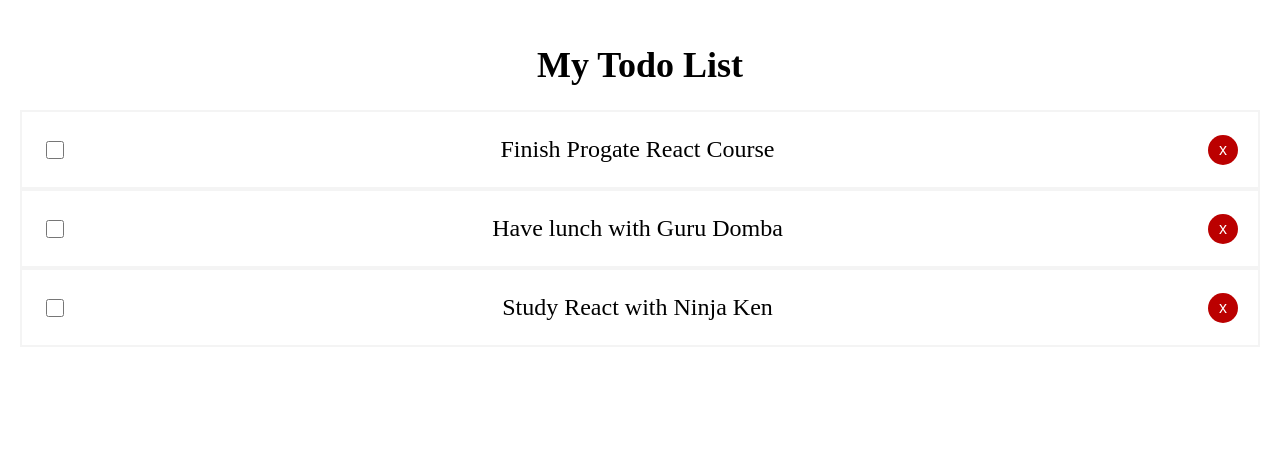
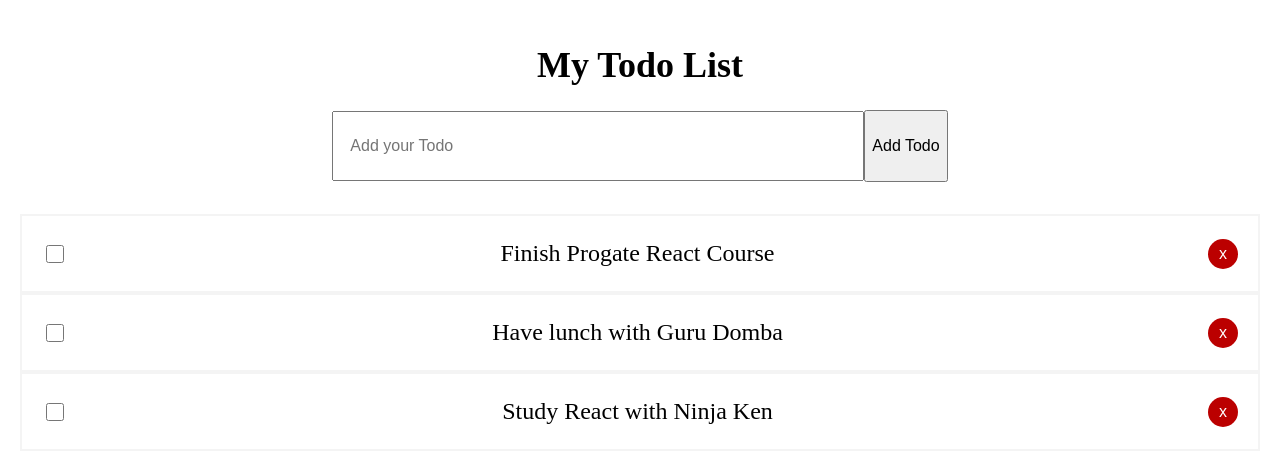
Before and after one commit to anggakusumap/todo-progate, a React (Vite) app: page / in a window 1280 px wide. Shown: the top 466 px of the page. Built offline with nearby package versions, Linux system fonts and the light colour scheme.

Commit message:
Develop add todo feature

```diff
--- a/src/App.jsx
+++ b/src/App.jsx
@@ -1,5 +1,6 @@
 import { useState } from 'react'
 import Todos from './components/Todos';
+import TodoForm from './components/TodoForm';
 
 const data = [
   {
@@ -36,9 +37,25 @@
     setTodos(todos.filter(todo => todo.id !== id));
   };
 
+  const addTodo = (todoTitle) => {
+    if (todoTitle === '') {
+      return
+    }
+
+    const newTodo = {
+      id: todos.length + 1,
+      title: todoTitle,
+      completed: false,
+    }
+
+    const updatedTodos = todos.concat(newTodo)
+    setTodos(updatedTodos)
+  }
+
   return (
     <div style={styles.container}>
       <h1 style={styles.title}>My Todo List</h1>
+      <TodoForm addTodo={addTodo} />
       <Todos todos={todos} toggleCompleted={toggleCompleted} deleteTodo={deleteTodo} />
     </div>
   )
--- /dev/null
+++ b/src/components/TodoForm.jsx
@@ -0,0 +1,55 @@
+import { useState } from "react"
+
+const TodoForm = ({ addTodo }) =>
+{
+    const [title, setTitle] = useState('')
+
+    const handleSubmit = (event) => {
+        event.preventDefault()
+        addTodo(title)
+        setTitle('')
+    }
+
+    const handleChangeTitle = (event) => {
+        setTitle(event.target.value)
+    }
+
+    return (
+        <div style={styles.container}>
+        <form
+            onSubmit={(event) => {
+                handleSubmit(event)
+            }}
+        >
+            <input
+            type="text"
+            placeholder="Add your Todo"
+            style={styles.formInput}
+            value={title}
+            onChange={(event) => {
+                handleChangeTitle(event)
+            }}
+            />
+            <button style={styles.button}>Add Todo</button>
+        </form>
+        </div>
+    )
+}
+
+const styles = {
+    container: {
+        marginBottom: '32px',
+    },
+    formInput: {
+        height: '66px',
+        width: '40%',
+        fontSize: '16px',
+        padding: '0 16px',
+    },
+    button: {
+        height: '72px',
+        fontSize: '16px',
+    },
+}
+
+export default TodoForm
```
